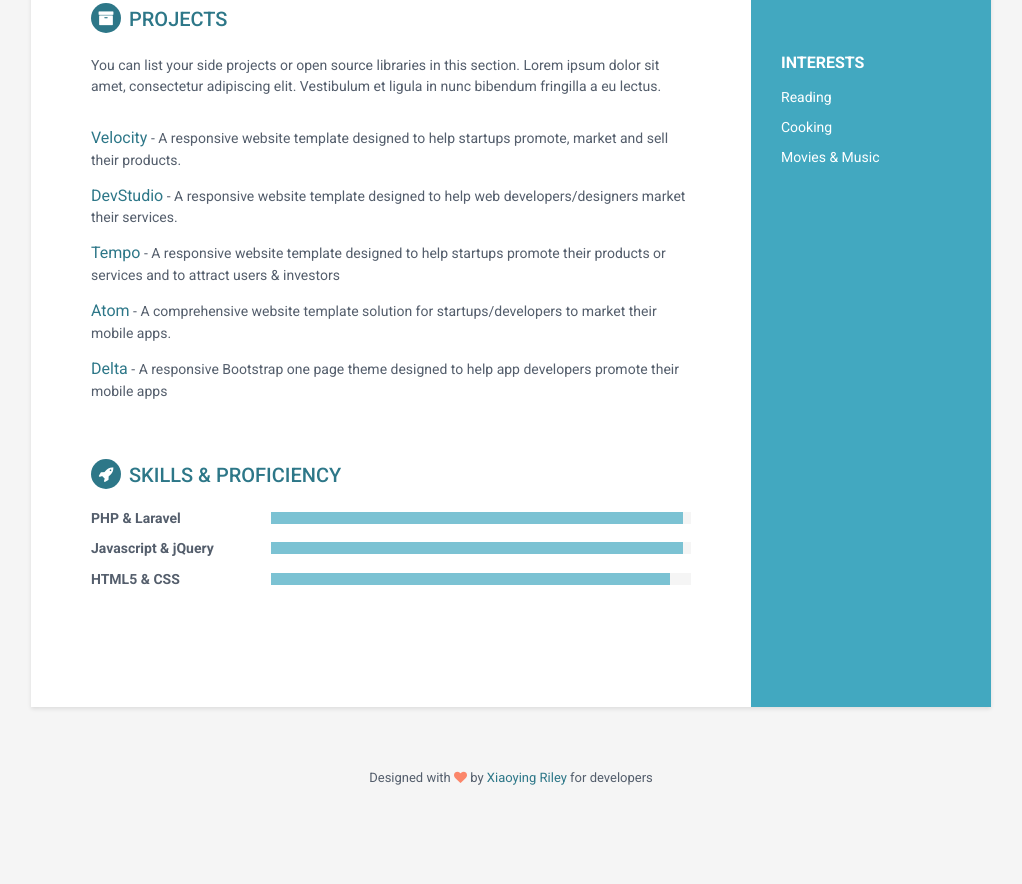
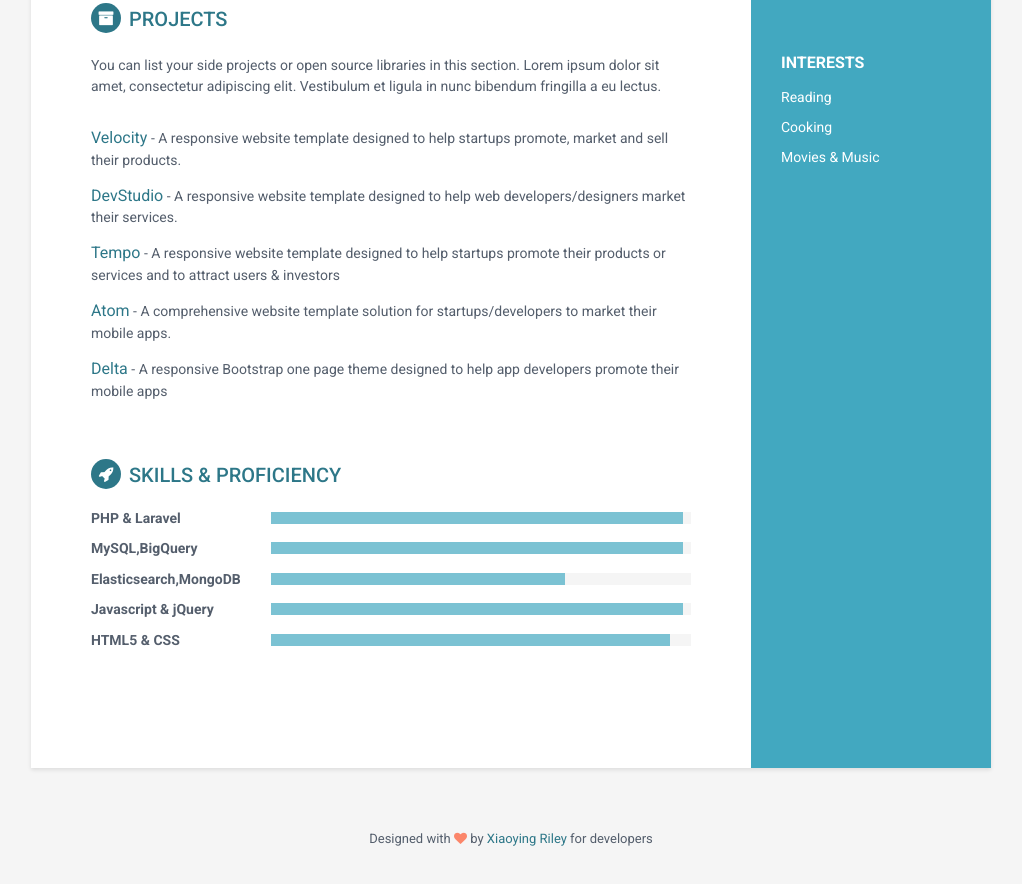
Before and after one commit to alwinaugustin/alwinaugustin.github.io, a plain HTML site: page index.html in a window 1280 px wide. Shown: the part 892-1776 px from the top of the page, without its empty margins (129-1151 px from the left). Before the commit the page ends 1741 px from the top, so only its background shows below. Drawn offline with Linux system fonts and the light colour scheme.

Commit message:
Adding new skills

```diff
--- a/index.html
+++ b/index.html
@@ -165,6 +165,20 @@
                             </div>
                         </div><!--//level-bar-->
                     </div><!--//item-->
+                    <div class="item">
+                            <h3 class="level-title">MySQL,BigQuery</h3>
+                            <div class="level-bar">
+                                <div class="level-bar-inner" data-level="98%">
+                                </div>
+                            </div><!--//level-bar-->
+                        </div><!--//item-->
+                        <div class="item">
+                                <h3 class="level-title">Elasticsearch,MongoDB</h3>
+                                <div class="level-bar">
+                                    <div class="level-bar-inner" data-level="70%">
+                                    </div>
+                                </div><!--//level-bar-->
+                            </div><!--//item-->
 
                     <div class="item">
                         <h3 class="level-title">Javascript &amp; jQuery</h3>
```
